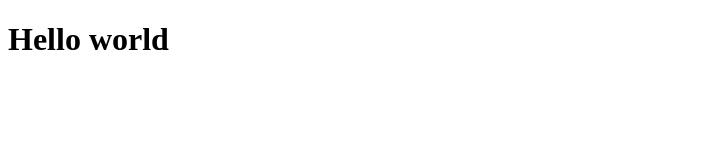
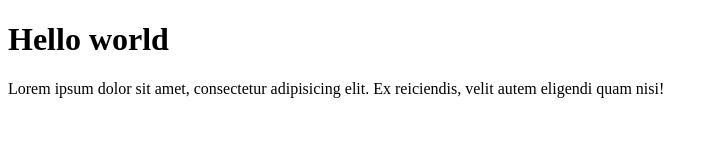
Before and after one commit to GeorgyTyan/gitTutorial, a plain HTML site: page index.html in a window 1280 px wide. Shown: the whole page, without its empty margins (0-718 px from the left). Drawn offline with Linux system fonts and the light colour scheme.

Commit message:
Update index.html

```diff
--- a/index.html
+++ b/index.html
@@ -6,5 +6,6 @@
 </head>
 <body>
 	<h1>Hello world</h1>
+	<p>Lorem ipsum dolor sit amet, consectetur adipisicing elit. Ex reiciendis, velit autem eligendi quam nisi!</p>
 </body>
 </html>
```
